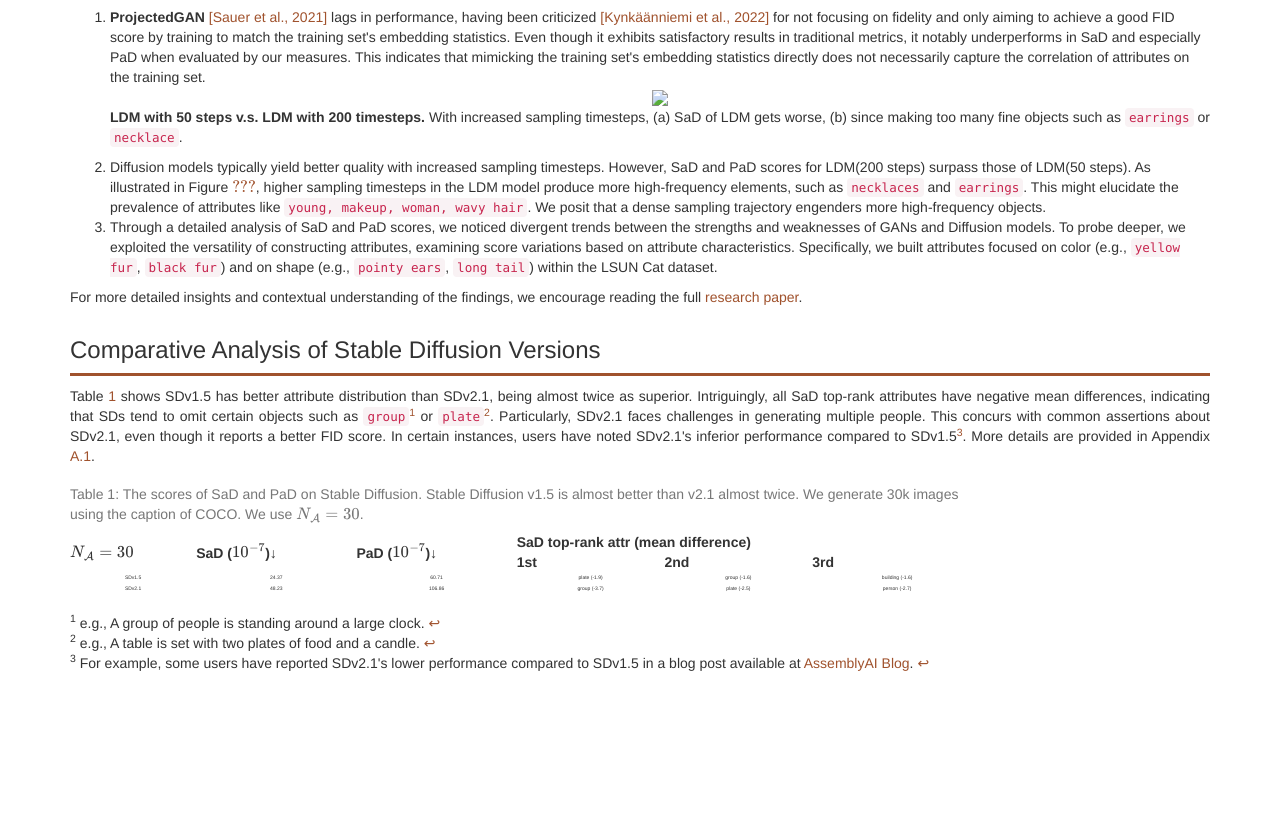
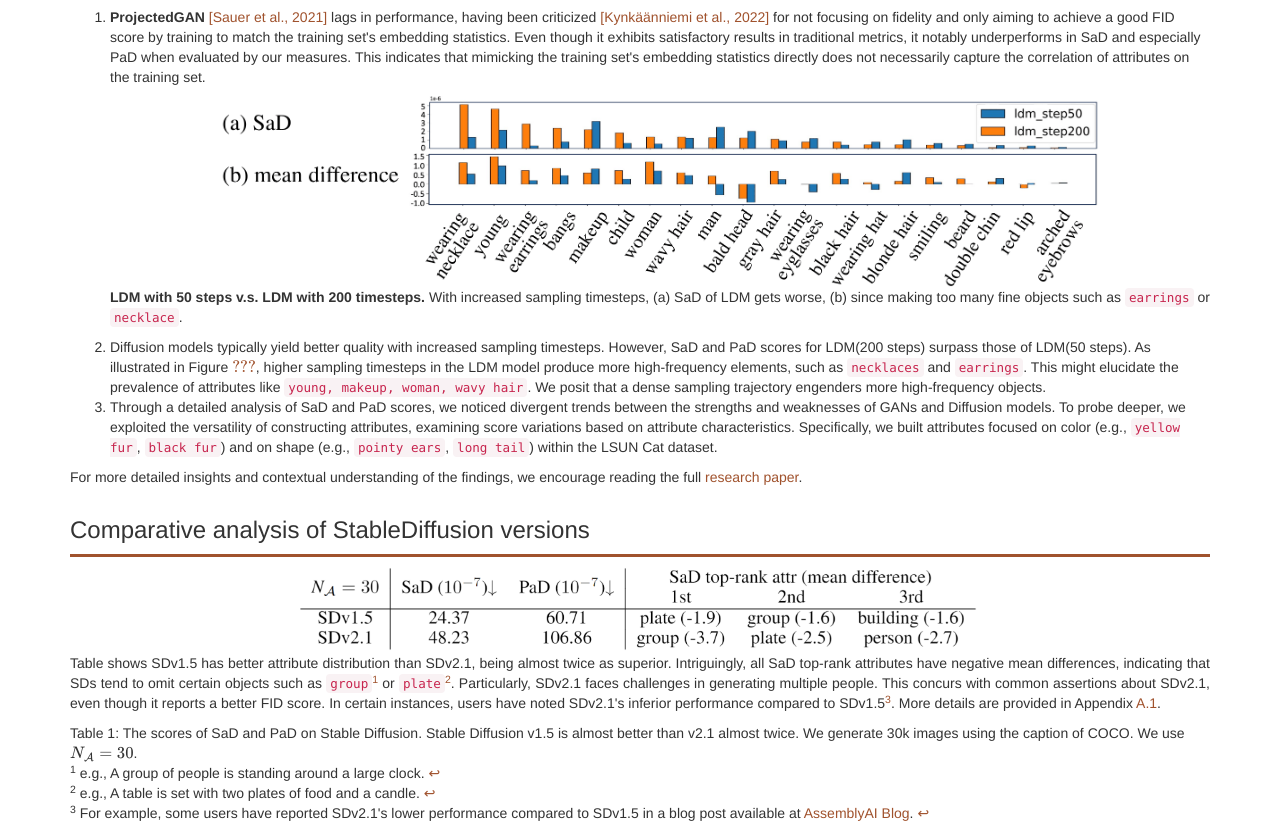
Before and after one commit to notou10/sadpad_official, a plain HTML site: page index.html in a window 1280 px wide. Shown: the part 1843-2676 px from the top of the page. Before the commit the page ends 2526 px from the top, so only its background shows below. Drawn offline with nearby package versions, Linux system fonts and the light colour scheme.

Commit message:
Update index.html

```diff
--- a/index.html
+++ b/index.html
@@ -138,7 +138,7 @@
             </li>
 
          <div style="text-align : center;">
-     <img src="5_4-1" style="width: 80%"/>
+     <img src="5_4-1.png" style="width: 80%"/>
           <p><strong>LDM with 50 steps v.s. LDM with 200 timesteps.</strong> With increased sampling timesteps,
                     (a) SaD of LDM gets worse,
                     (b) since making too many fine objects such as <code>earrings</code> or <code>necklace</code>. </p>
@@ -171,10 +171,13 @@
 
 
  <div class="container">
-  <h3>Comparative Analysis of Stable Diffusion Versions</h3>
+  <h3>Comparative analysis of StableDiffusion versions</h3>
   <hr/>
+   <div style="text-align : center;">
+     <img src="8.PNG" style="width: 60%"/>
+    </div>
         <p>
-            Table <a href="#tab:stable">1</a> shows SDv1.5 has better attribute distribution than SDv2.1,
+            Table shows SDv1.5 has better attribute distribution than SDv2.1,
             being almost twice as superior. Intriguingly, all SaD top-rank attributes have negative mean differences,
             indicating that SDs tend to omit certain objects such as <code>group</code><sup><a href="#fn1" id="ref1">1</a></sup> or
             <code>plate</code><sup><a href="#fn2" id="ref2">2</a></sup>. Particularly, SDv2.1 faces challenges in generating multiple people.
@@ -182,43 +185,10 @@
             SDv2.1's inferior performance compared to SDv1.5<sup><a href="#fn3" id="ref3">3</a></sup>. More details are provided in
             Appendix <a href="#subsec:coco_detail">A.1</a>.
         </p>
-        <table id="tab:stable">
-            <caption>
+
                 Table 1: The scores of SaD and PaD on Stable Diffusion. Stable Diffusion v1.5 is almost better than v2.1 almost twice.
                 We generate 30k images using the caption of COCO. We use \( N_{\mathcal{A}}=30 \).
-            </caption>
-            <thead>
-                <tr>
-                    <th rowspan="2">\( N_{\mathcal{A}}=30 \)</th>
-                    <th rowspan="2">SaD (\(10^{-7}\))&darr;</th>
-                    <th rowspan="2">PaD (\(10^{-7}\))&darr;</th>
-                    <th colspan="3">SaD top-rank attr (mean difference)</th>
-                </tr>
-                <tr>
-                    <th>1st</th>
-                    <th>2nd</th>
-                    <th>3rd</th>
-                </tr>
-            </thead>
-            <tbody>
-                <tr>
-                    <td>SDv1.5</td>
-                    <td>24.37</td>
-                    <td>60.71</td>
-                    <td>plate (-1.9)</td>
-                    <td>group (-1.6)</td>
-                    <td>building (-1.6)</td>
-                </tr>
-                <tr>
-                    <td>SDv2.1</td>
-                    <td>48.23</td>
-                    <td>106.86</td>
-                    <td>group (-3.7)</td>
-                    <td>plate (-2.5)</td>
-                    <td>person (-2.7)</td>
-                </tr>
-            </tbody>
-        </table>
+
         <p>
             <sup id="fn1">1</sup> e.g., A group of people is standing around a large clock. <a href="#ref1" title="Jump back to footnote 1 in the text.">↩</a><br>
             <sup id="fn2">2</sup> e.g., A table is set with two plates of food and a candle. <a href="#ref2" title="Jump back to footnote 2 in the text.">↩</a><br>
```
